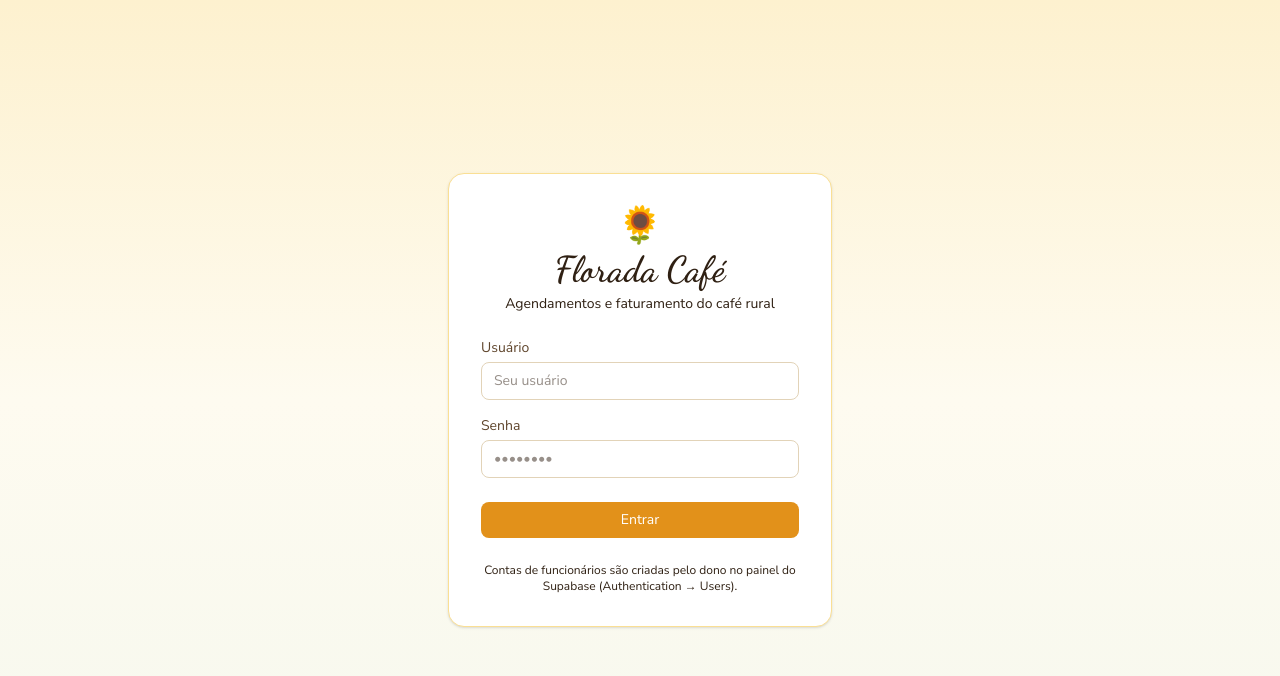
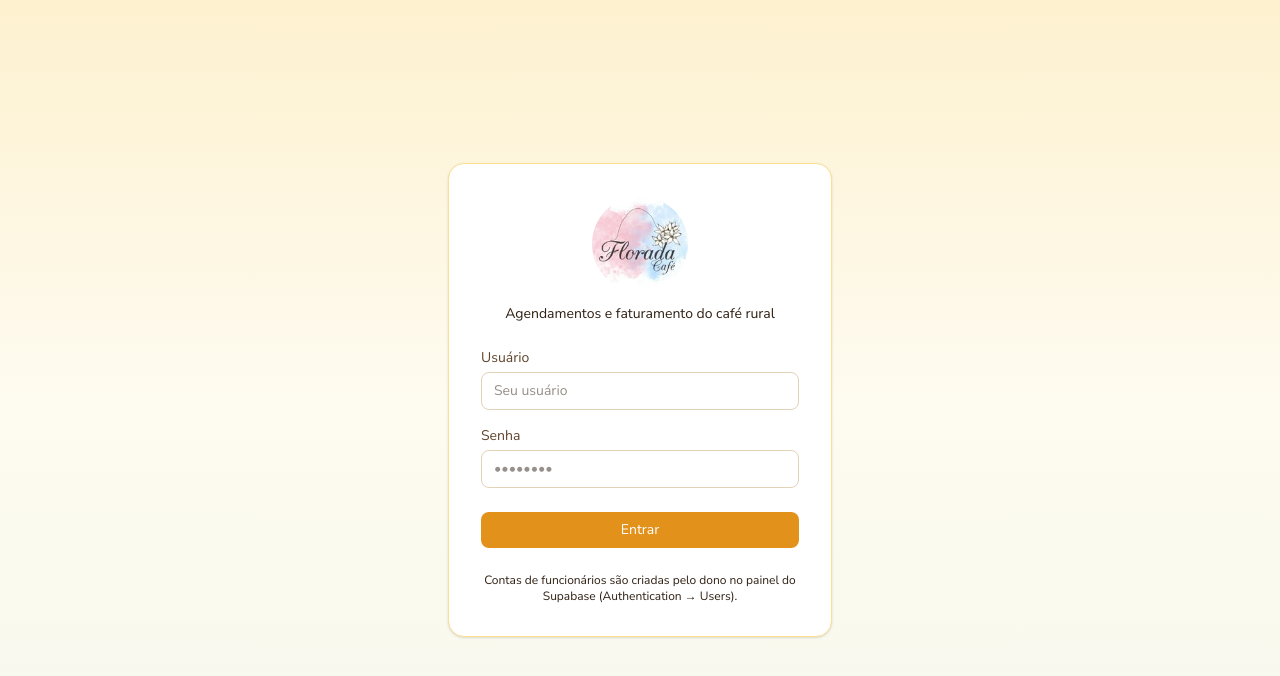
Before and after one commit to brenofps-arch/Floradacafe, a React (Vite) app: page / in a window 1280 px wide. Shown: the top 676 px of the page. Built offline with nearby package versions, Linux system fonts and the light colour scheme; no server answers.

Commit message:
feat: usar a logo real da Florada Cafe (do Instagram) no login e cabecalho
Substitui o emoji de girassol pela logo oficial da marca, tambem
aplicada como icone da aba do navegador.

```diff
--- a/index.html
+++ b/index.html
@@ -2,7 +2,7 @@
 <html lang="en">
   <head>
     <meta charset="UTF-8" />
-    <link rel="icon" type="image/svg+xml" href="/favicon.svg" />
+    <link rel="icon" type="image/jpeg" href="/florada-logo.jpg" />
     <meta name="viewport" content="width=device-width, initial-scale=1.0" />
     <link rel="preconnect" href="https://fonts.googleapis.com" />
     <link rel="preconnect" href="https://fonts.gstatic.com" crossorigin />
--- a/src/App.tsx
+++ b/src/App.tsx
@@ -326,7 +326,7 @@
       <header className="border-b border-sun-200 bg-white">
         <div className="mx-auto flex max-w-7xl items-center justify-between px-4 py-4">
           <div className="flex items-center gap-2">
-            <span className="text-2xl">🌻</span>
+            <img src="/florada-logo.jpg" alt="Florada Café" className="h-10 w-10 rounded-full object-cover" />
             <h1 className="font-script text-2xl text-earth-900">Florada Café</h1>
           </div>
           <div className="flex items-center gap-3 text-sm text-earth-500">
--- a/src/components/Login.tsx
+++ b/src/components/Login.tsx
@@ -27,8 +27,7 @@
   return (
     <div className="flex min-h-screen items-center justify-center bg-gradient-to-b from-sun-100 via-sun-50 to-field-50 px-4">
       <div className="w-full max-w-sm rounded-2xl border border-sun-200 bg-white p-8 shadow-sm">
-        <p className="mb-1 text-center text-4xl">🌻</p>
-        <h1 className="mb-1 text-center font-script text-4xl text-earth-900">Florada Café</h1>
+        <img src="/florada-logo.jpg" alt="Florada Café" className="mx-auto mb-3 h-24 w-24 rounded-full object-cover" />
         <p className="mb-6 text-center text-sm text-earth-500">Agendamentos e faturamento do café rural</p>
         <form onSubmit={handleSubmit} className="flex flex-col gap-4">
           <div>
```
Also changed, not shown: public/florada-logo.jpg (added).
